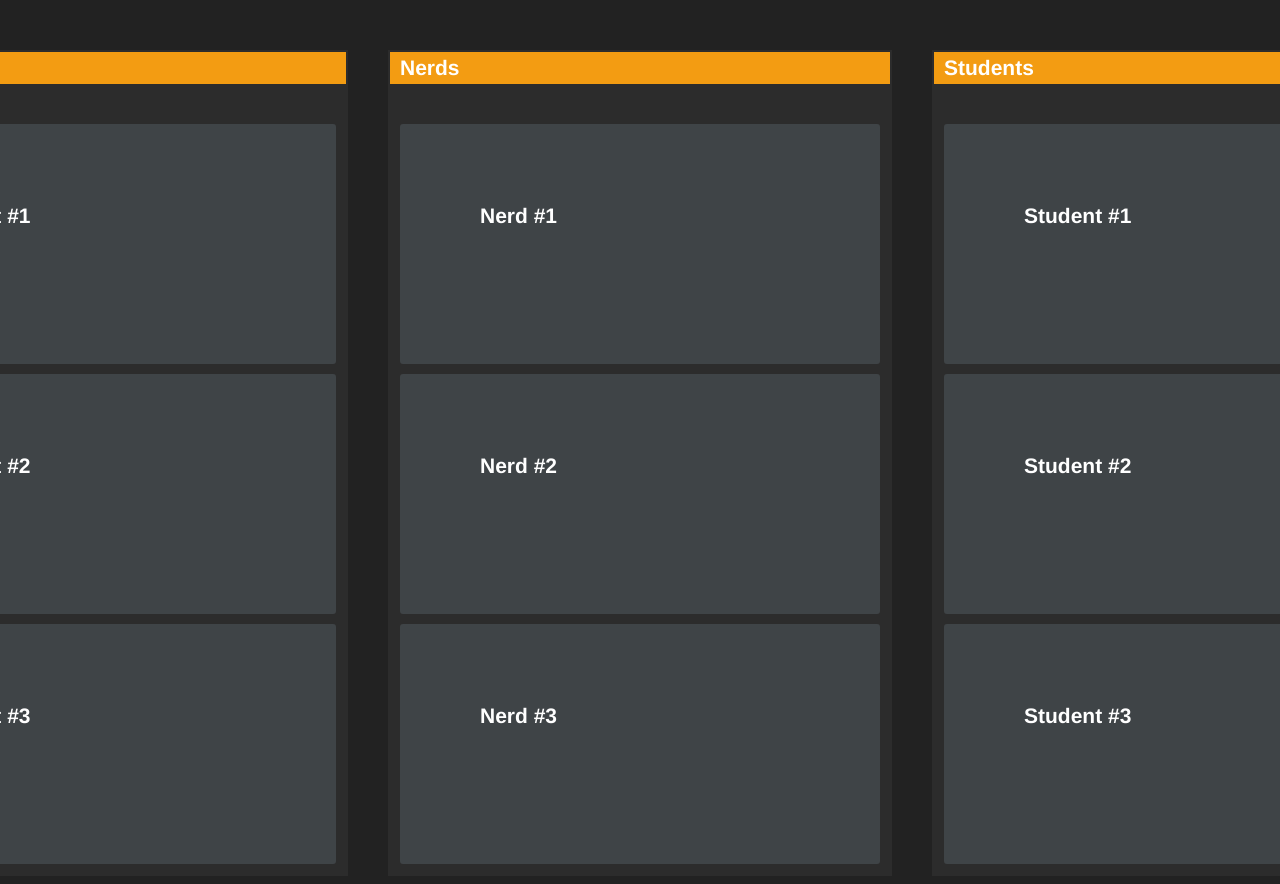
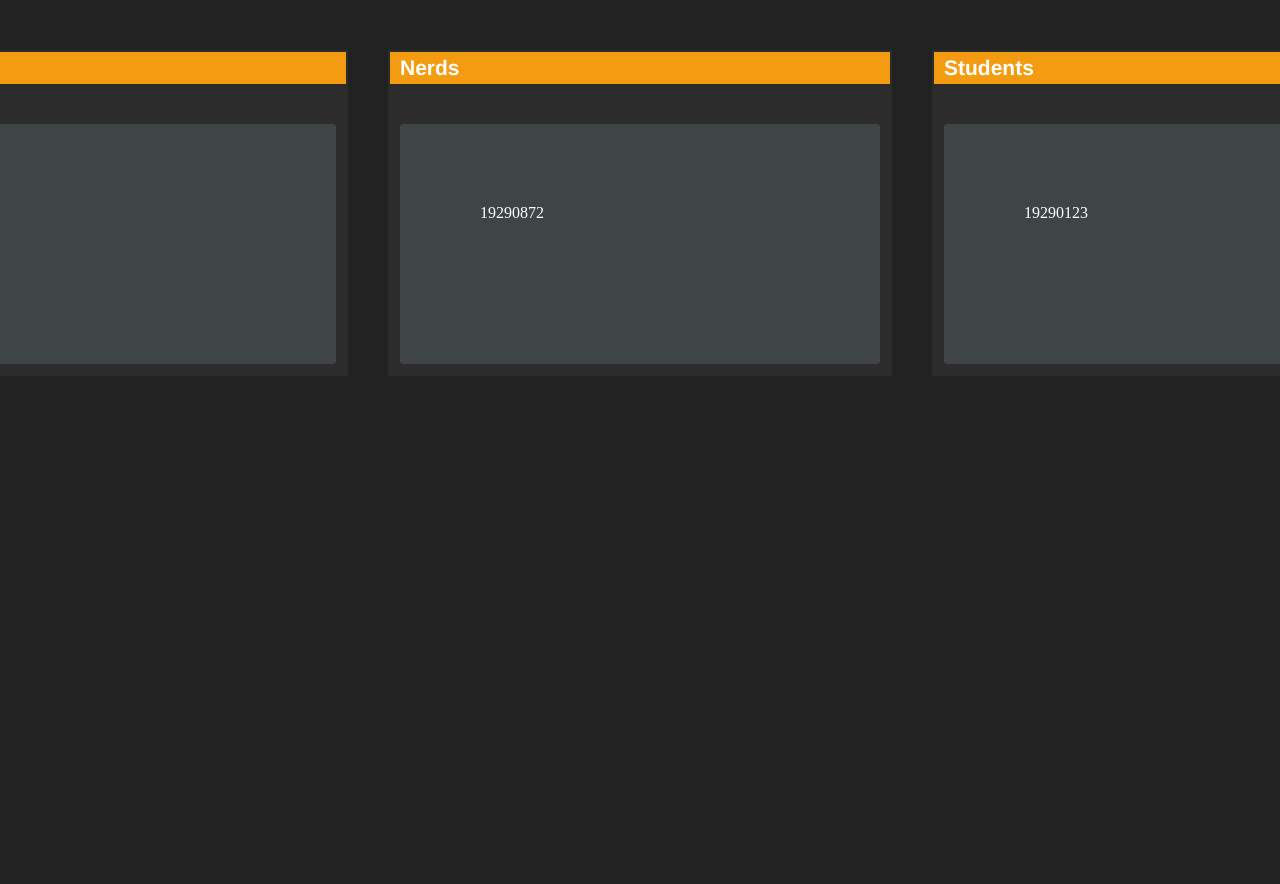
Before and after one commit to mazenbeik1/WebProject, a plain HTML site: page expertView.html in a window 1280 px wide. Shown: the top 884 px of the page. After the commit the page ends 800 px from the top, so only its background shows below. Drawn offline with Linux system fonts and the light colour scheme.

Commit message:
added event listener
ondblClick

```diff
--- a/Login.json
+++ b/Login.json
@@ -1,4 +1,5 @@
 [
     {"id": "19290872" , "password": "mzmz", "role": "nerd"},
-    {"id": "20290872", "password": "Furkan", "role": "expert"}
+    {"id": "20290872", "password": "Furkan", "role": "expert"},
+    {"id": "19290123", "password": "Student", "role": "student"}
 ]
--- a/expertView.html
+++ b/expertView.html
@@ -11,100 +11,23 @@
 	</head>
 	<body class="expertView" id="expertView">
 			<main class="board">
-      <div
-        class="column column-ip"
-        ondrop="drop(event)"
-        ondragover="allowDrop(event)"
-      >
+
+
+				<div id="expertsColumn" class="column column-ip" ondrop="drop(event)" ondragover="allowDrop(event)">
 					<h2 style="margin-bottom: 2.5rem">Experts</h2>
-        <div
-          class="card"
-          draggable="true"
-          ondragstart="drag(event)"
-          data-id="1"
-        >
-          <h3>Expert #1</h3>
-        </div>
-        <div
-          class="card"
-          draggable="true"
-          ondragstart="drag(event)"
-          data-id="2"
-        >
-          <h3>Expert #2</h3>
-        </div>
-        <div
-          class="card"
-          draggable="true"
-          ondragstart="drag(event)"
-          data-id="3"
-        >
-          <h3>Expert #3</h3>
-        </div>
 				</div>
 
-      <div
-        class="column column-ip"
-        ondrop="drop(event)"
-        ondragover="allowDrop(event)"
-      >
+
+				<div id="nerdsColumn" class="column column-ip" ondrop="drop(event)" ondragover="allowDrop(event)">
 					<h2 style="margin-bottom: 2.5rem">Nerds</h2>
-        <div
-          class="card"
-          draggable="true"
-          ondragstart="drag(event)"
-          data-id="4"
-        >
-          <h3>Nerd #1</h3>
 				</div>
-        <div
-          class="card"
-          draggable="true"
-          ondragstart="drag(event)"
-          data-id="5"
-        >
-          <h3>Nerd #2</h3>
+
+
+				<div id="studentsColumn" class="column column-ip" ondrop="drop(event)" ondragover="allowDrop(event)">
+					<h2 style="margin-bottom: 2.5rem">Students</h2>
 				</div>
-        <div
-          class="card"
-          draggable="true"
-          ondragstart="drag(event)"
-          data-id="6"
-        >
-          <h3>Nerd #3</h3>
-        </div>
-      </div>
-      <div
-        class="column column-ip"
-        ondrop="drop(event)"
-        ondragover="allowDrop(event)"
-      >
-        <h2 style="margin-bottom: 2.5rem">Students</h2>
-        <div
-          class="card"
-          draggable="true"
-          ondragstart="drag(event)"
-          data-id="7"
-        >
-          <h3>Student #1</h3>
-        </div>
-        <div
-          class="card"
-          draggable="true"
-          ondragstart="drag(event)"
-          data-id="8"
-        >
-          <h3>Student #2</h3>
-        </div>
-        <div
-          class="card"
-          draggable="true"
-          ondragstart="drag(event)"
-          data-id="9"
-        >
-          <h3>Student #3</h3>
-        </div>
-      </div>
+
+
 			</main>
 	</body>
 </html>
--- a/expertView.js
+++ b/expertView.js
@@ -1,3 +1,5 @@
+let LoginData;
+
 const dragStart = (target) => {
     target.classList.add("dragging");
 };
@@ -30,6 +32,7 @@ const drop = (event) => {
     event.preventDefault();
     event.currentTarget.innerHTML =
     event.currentTarget.innerHTML + event.dataTransfer.getData("text/html");
+    //chnage role in json
 };
 
 const allowDrop = (event) => {
@@ -52,3 +55,72 @@ document.addEventListener("dragend", (e) => {
     dragEnd(e.target);
     }
 });
+
+async function requestData()
+{
+    let promise = new Promise(function(Resolve)
+    {
+        fetch("Login.json")
+        .then(Response => Response.json())
+        .then(data => {
+            Resolve(data);
+        })
+    })
+    promise.then(
+        function(data){
+            LoginData = data;
+        }
+    );
+    await promise;
+}
+
+function getRole(id)
+{
+    let role;
+
+    LoginData.forEach(data =>
+        {
+            if(data.id == id)
+            {
+                role = data.role;
+            }
+        })
+    return role;
+}
+
+function changeView(id)
+{
+    if(getRole(id)=="nerd" || getRole(id)=="student")
+    {
+        id = parseInt(id);
+        let role = getRole(id);
+        window.location.href=`${role}View.html`;
+
+        localStorage.setItem("StudentID",id);
+    }
+}
+
+function renderData()
+{
+    LoginData.forEach(data =>{
+        let card = document.createElement("div");
+        card.innerText=data.id;
+        card.className="card";
+        card.draggable="true";
+        card.setAttribute("ondragstart","drag(event)");
+        card.setAttribute("data-id",`${data.id}`);
+        card.setAttribute("ondblclick","changeView(this.id)");
+        card.id=data.id;
+        document.getElementById(`${data.role}sColumn`).appendChild(card);
+    })
+}
+
+async function setup()
+{
+    await requestData();
+    renderData()
+
+}
+
+
+setTimeout(setup,100);
--- a/nerdView.js
+++ b/nerdView.js
@@ -1,5 +1,6 @@
 let userID= localStorage.getItem("UserID");
-let userRole = localStorage.getItem("UserRole")
+let userRole = localStorage.getItem("UserRole");
+let StudentID = userID;
 let assignmentsData;
 
 function renderTable(assignedStudent)
@@ -55,6 +56,7 @@ async function requestData()
 
 async function setup()
 {
+    if(localStorage.getItem("StudentID")){StudentID = localStorage.getItem("StudentID")}
     await requestData();
     renderTable();
 }
```
Lines whose indentation alone changed are shown as unchanged.
